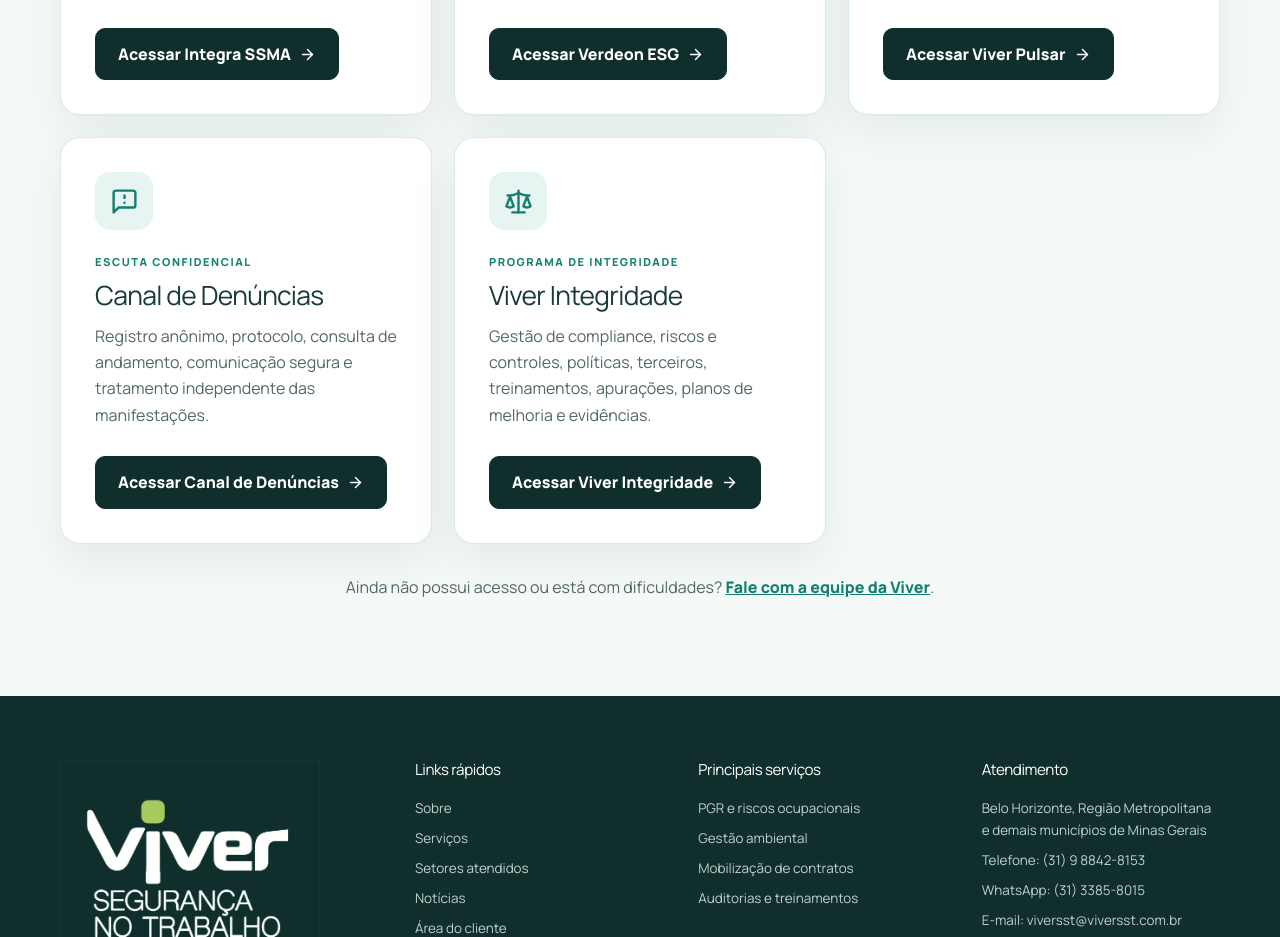
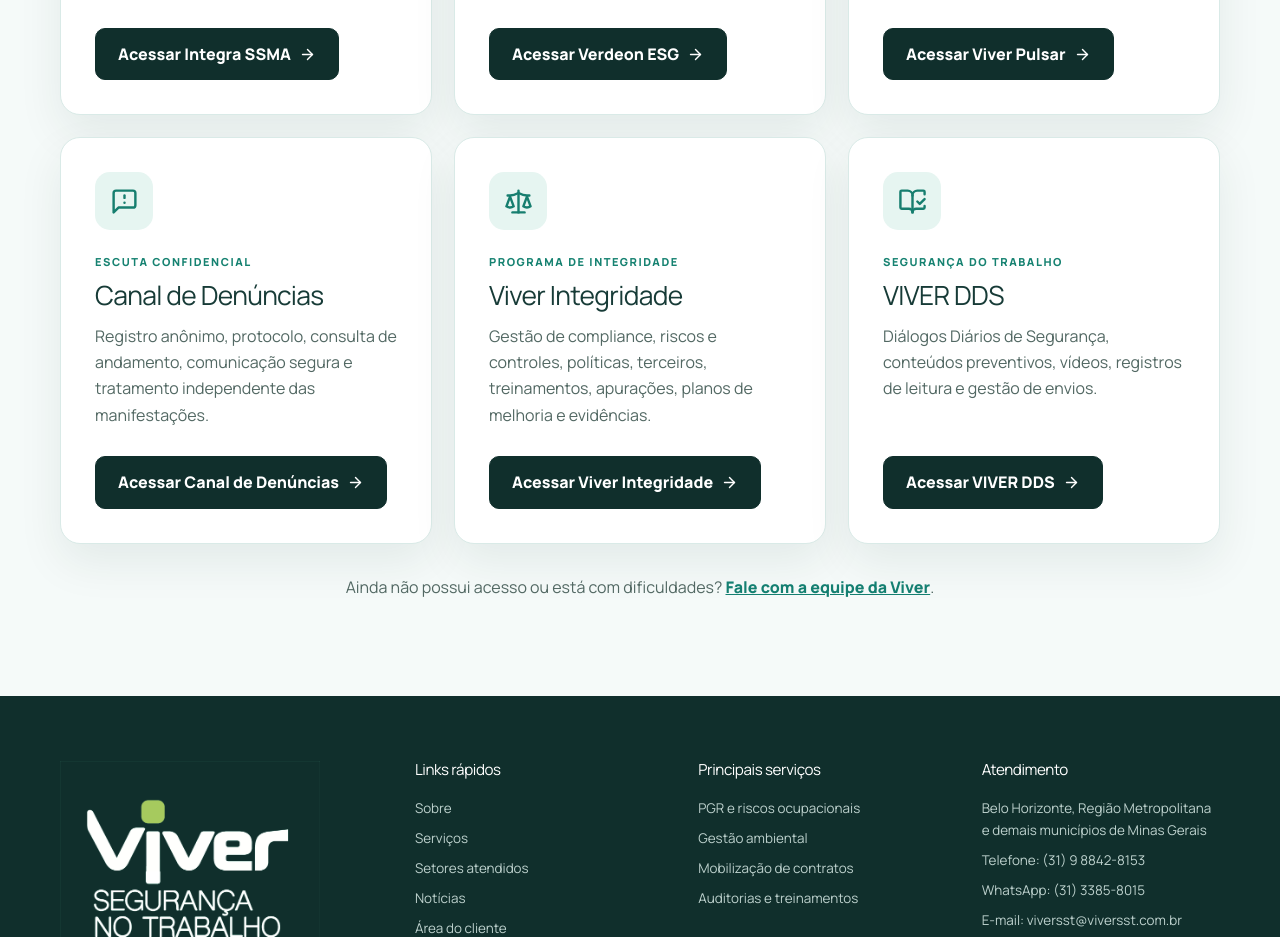
Before and after one commit to engvivianperita/site-viver, a Next.js app: page /clientes in a window 1280 px wide. Shown: the part 1020-1957 px from the top of the page. Built offline with nearby package versions, Linux system fonts and the light colour scheme; no server answers.

Commit message:
Adicionar VIVER DDS à área do cliente

```diff
--- a/src/app/clientes/page.tsx
+++ b/src/app/clientes/page.tsx
@@ -1,6 +1,6 @@
 import type { Metadata } from "next";
 import Link from "next/link";
-import { ArrowRight, BrainCircuit, Building2, Leaf, LockKeyhole, MessageSquareWarning, Scale, ShieldCheck } from "lucide-react";
+import { ArrowRight, BookOpenCheck, BrainCircuit, Building2, Leaf, LockKeyhole, MessageSquareWarning, Scale, ShieldCheck } from "lucide-react";
 import { Breadcrumbs, PageHero } from "@/components/ui";
 import { safePublicUrl } from "@/lib/public-links";
 
@@ -15,6 +15,7 @@
   const channelUrl = safePublicUrl(process.env.NEXT_PUBLIC_REPORTING_CHANNEL_URL || "https://canal.viversst.com.br");
   const complianceUrl = safePublicUrl(process.env.NEXT_PUBLIC_COMPLIANCE_APP_URL || "https://compliance.viversst.com.br");
   const esgUrl = safePublicUrl(process.env.NEXT_PUBLIC_ESG_APP_URL || "https://verdeon-esg.vdeolisantos.chatgpt.site");
+  const ddsUrl = safePublicUrl(process.env.NEXT_PUBLIC_DDS_APP_URL || "https://dds.viversst.com.br");
 
   return <>
     <PageHero eyebrow="Área exclusiva" title="Área do cliente" text="Escolha o sistema que deseja acessar. O uso é restrito a clientes e usuários autorizados pela Viver." />
@@ -69,6 +70,15 @@
               ? <a className="button" href={complianceUrl} target="_blank" rel="noreferrer">Acessar Viver Integridade <ArrowRight size={17} /></a>
               : <span className="client-system-pending"><LockKeyhole size={17} aria-hidden="true" /> Publicação pendente</span>}
           </article>
+          <article className="client-system-card">
+            <span className="client-system-icon"><BookOpenCheck aria-hidden="true" /></span>
+            <span className="client-system-label">SEGURANÇA DO TRABALHO</span>
+            <h3>VIVER DDS</h3>
+            <p>Diálogos Diários de Segurança, conteúdos preventivos, vídeos, registros de leitura e gestão de envios.</p>
+            {ddsUrl
+              ? <a className="button" href={ddsUrl} target="_blank" rel="noreferrer">Acessar VIVER DDS <ArrowRight size={17} /></a>
+              : <span className="client-system-pending"><LockKeyhole size={17} aria-hidden="true" /> Publicação pendente</span>}
+          </article>
         </div>
         <p className="client-hub-help">Ainda não possui acesso ou está com dificuldades? <Link href="/contato">Fale com a equipe da Viver</Link>.</p>
       </div>
```
